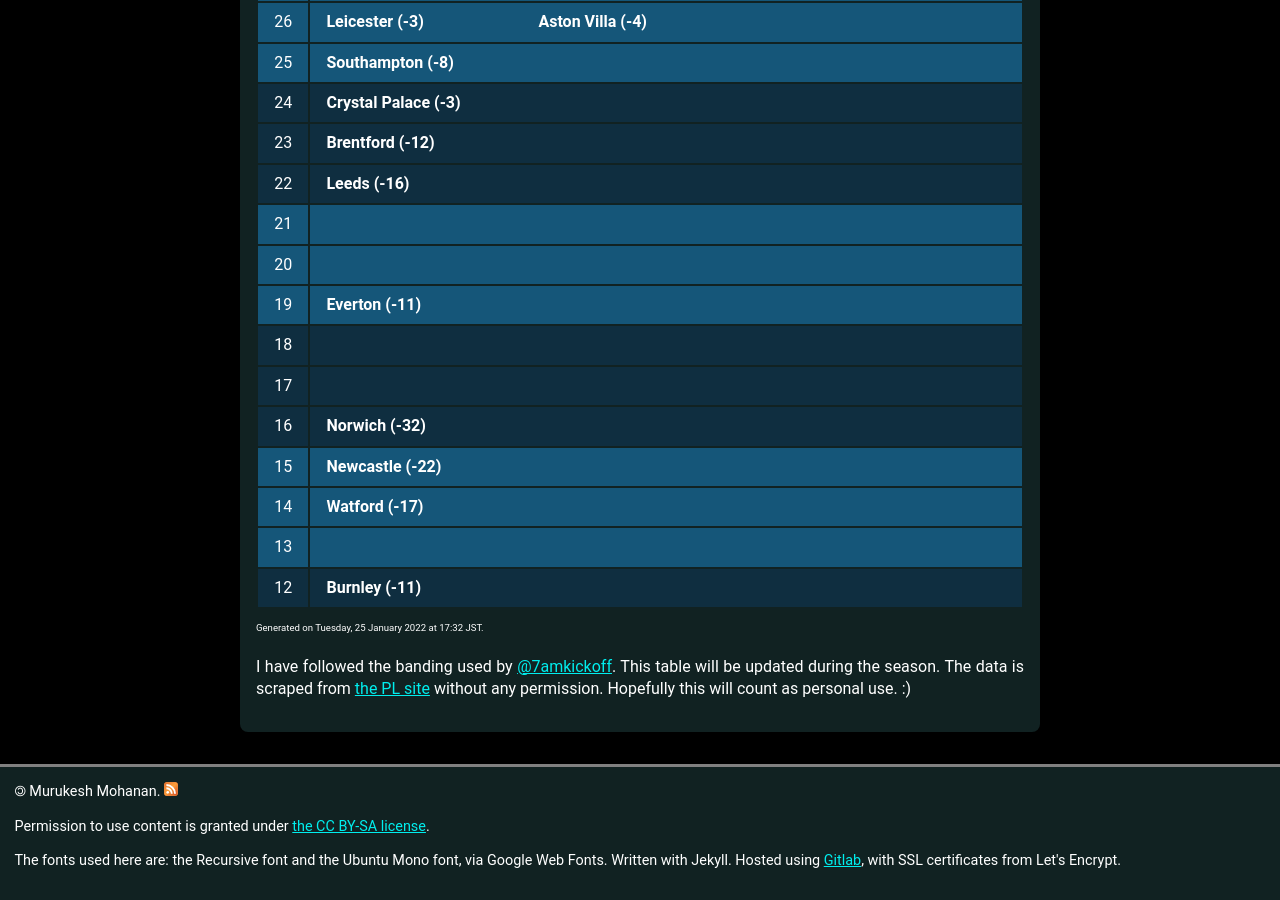
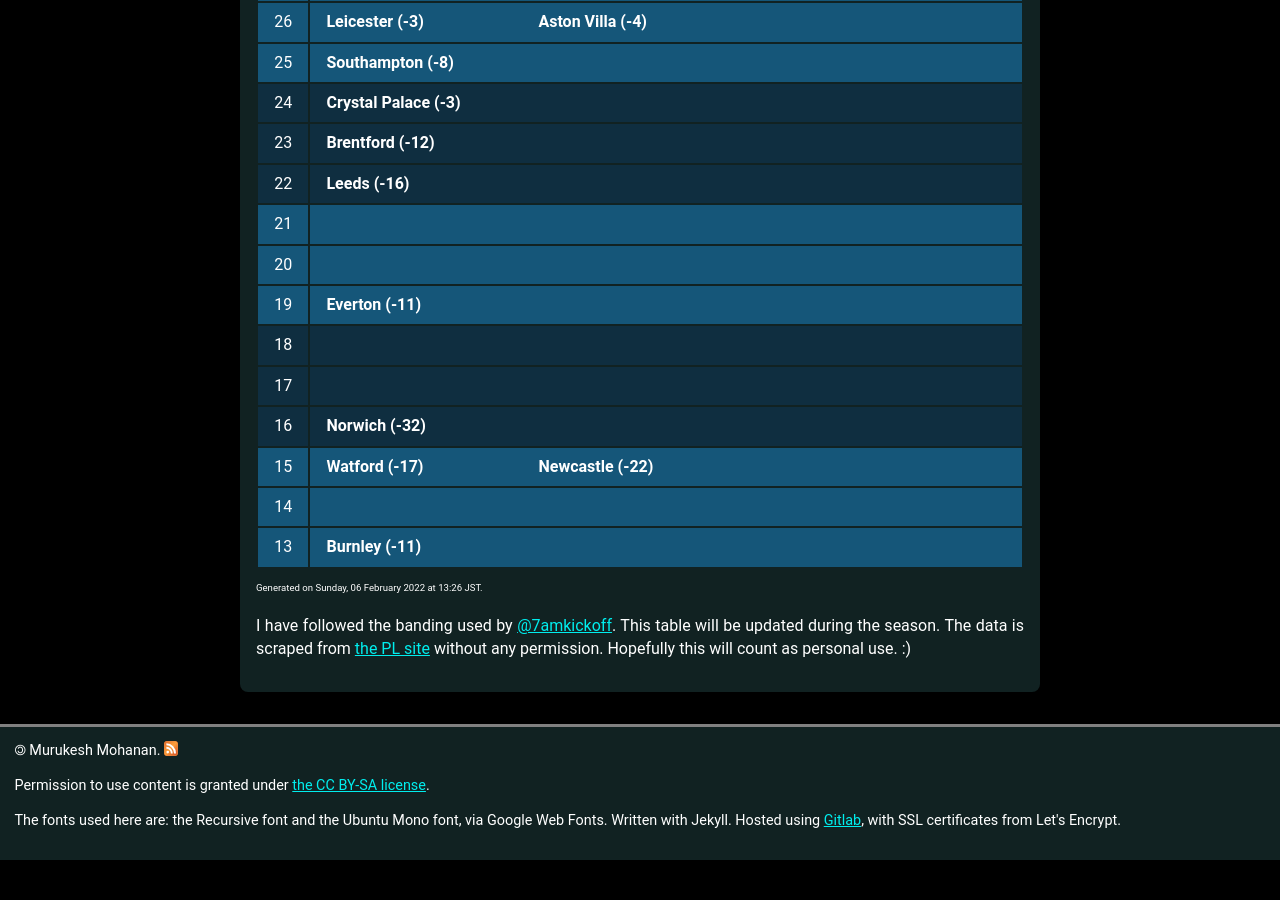
Before and after one commit to muru/muru.github.io, a Jekyll site: the page built from resources.md, in a window 1280 px wide and 900 px high, scrolled down 2735 px. Built offline with Jekyll 4.4.1, drawn with Linux system fonts in a browser that asks for light colours; some web fonts are replaced; after the commit the page ends 3595 px from its top, so only the background shows below that.

Commit message:
updated cann-table: Sun  6 Feb 13:26:39 JST 2022

```diff
--- a/cann-table.html
+++ b/cann-table.html
@@ -230,25 +230,20 @@
 	<tr class="cann-row-1">
 		<td class="cann-point"> 15 </td>
 		<td class="cann-clubs">
+			<span class="club-name"> Watford (-17) </span>
 			<span class="club-name"> Newcastle (-22) </span>
 		</td>
  	</tr>
 	<tr class="cann-row-1">
 		<td class="cann-point"> 14 </td>
 		<td class="cann-clubs">
-			<span class="club-name"> Watford (-17) </span>
 		</td>
  	</tr>
 	<tr class="cann-row-1">
 		<td class="cann-point"> 13 </td>
 		<td class="cann-clubs">
-		</td>
- 	</tr>
-	<tr class="cann-row-2">
-		<td class="cann-point"> 12 </td>
-		<td class="cann-clubs">
 			<span class="club-name"> Burnley (-11) </span>
 		</td>
  	</tr>
 </table>
-<span id="cann-gen-note"> Generated on  Tuesday, 25 January 2022 at 17:32 JST. </span>
+<span id="cann-gen-note"> Generated on  Sunday, 06 February 2022 at 13:26 JST. </span>
```
